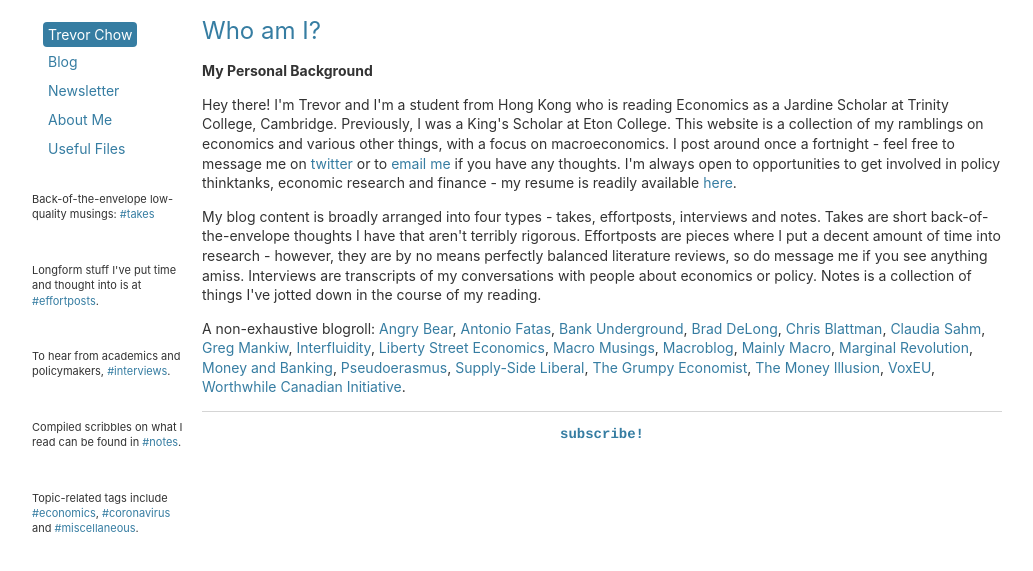
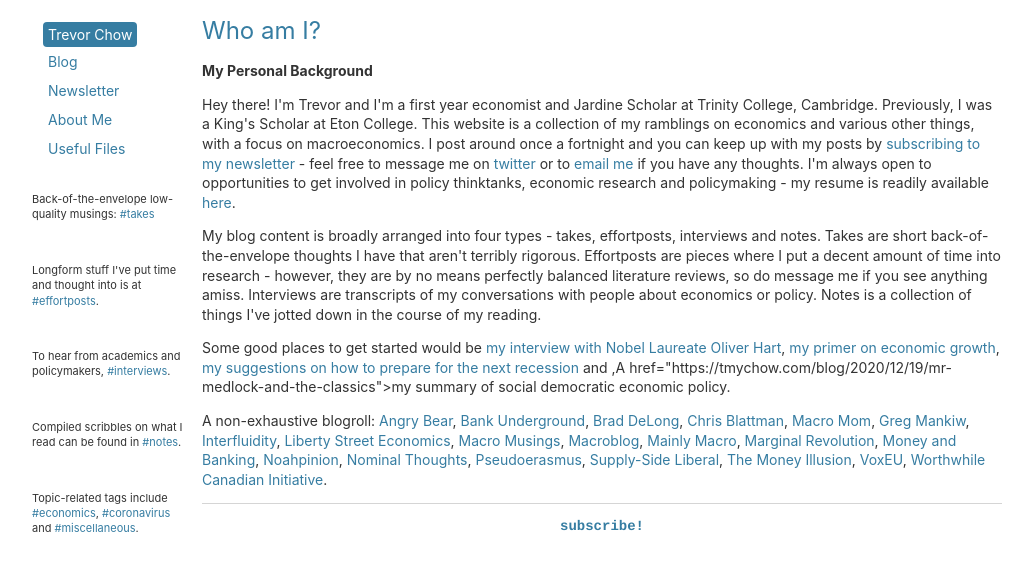
Before and after one commit to tmychow/tmychow.github.io, a Jekyll site: the page built from about/index.html, in a window 1280 px wide. Shown: the top 571 px of the page, without its empty margins (28-1061 px from the left). Built offline with Jekyll 4.4.1, drawn with Linux system fonts in a browser that asks for light colours.

Commit message:
Update index.html

```diff
--- a/about/index.html
+++ b/about/index.html
@@ -5,7 +5,8 @@
 <div class="blurb">
 	<h1>Who am I?</h1>
 	<p><strong>My Personal Background</strong></p>
-	<p>Hey there! I'm Trevor and I'm a student from Hong Kong who is reading Economics as a Jardine Scholar at Trinity College, Cambridge. Previously, I was a King's Scholar at Eton College. This website is a collection of my ramblings on economics and various other things, with a focus on macroeconomics. I post around once a fortnight - feel free to message me on <a href="https://twitter.com/tmychow">twitter</a> or to <a href="mailto:tmychow@gmail.com?subject=Mostly Economic Musings">email me</a> if you have any thoughts. I'm always open to opportunities to get involved in policy thinktanks, economic research and finance - my resume is readily available <a href="/assets/Resume.pdf">here</a>.</p>
+	<p>Hey there! I'm Trevor and I'm a first year economist and Jardine Scholar at Trinity College, Cambridge. Previously, I was a King's Scholar at Eton College. This website is a collection of my ramblings on economics and various other things, with a focus on macroeconomics. I post around once a fortnight and you can keep up with my posts by <a href="https://buttondown.email/tmychow">subscribing to my newsletter</a> - feel free to message me on <a href="https://twitter.com/tmychow">twitter</a> or to <a href="mailto:tmychow@gmail.com?subject=Mostly Economic Musings">email me</a> if you have any thoughts. I'm always open to opportunities to get involved in policy thinktanks, economic research and policymaking - my resume is readily available <a href="/assets/Resume.pdf">here</a>.</p>
 	<p> My blog content is broadly arranged into four types - takes, effortposts, interviews and notes. Takes are short back-of-the-envelope thoughts I have that aren't terribly rigorous. Effortposts are pieces where I put a decent amount of time into research - however, they are by no means perfectly balanced literature reviews, so do message me if you see anything amiss. Interviews are transcripts of my conversations with people about economics or policy. Notes is a collection of things I've jotted down in the course of my reading. </p>
-	<p> A non-exhaustive blogroll: <a href="https://angrybearblog.com/">Angry Bear</a>, <a href="http://antoniofatas.blogspot.com/">Antonio Fatas</a>, <a href="https://bankunderground.co.uk/">Bank Underground</a>, <a href="https://delong.typepad.com/">Brad DeLong</a>, <a href="https://chrisblattman.com/">Chris Blattman</a>, <a href="http://macromomblog.com/">Claudia Sahm</a>, <a href="https://gregmankiw.blogspot.com/">Greg Mankiw</a>, <a href="https://interfluidity.com/">Interfluidity</a>, <a href="https://libertystreeteconomics.newyorkfed.org/">Liberty Street Economics</a>, <a href="https://macromarketmusings.blogspot.com/">Macro Musings</a>, <a href="https://www.frbatlanta.org/blogs/macroblog/">Macroblog</a>, <a href="https://mainlymacro.blogspot.com/">Mainly Macro</a>, <a href="https://marginalrevolution.com/">Marginal Revolution</a>, <a href="https://www.moneyandbanking.com/">Money and Banking</a>, <a href="https://pseudoerasmus.com/">Pseudoerasmus</a>, <a href="https://blog.supplysideliberal.com/">Supply-Side Liberal</a>, <a href="https://johnhcochrane.blogspot.com/">The Grumpy Economist</a>, <a href="https://www.themoneyillusion.com/">The Money Illusion</a>, <a href="https://voxeu.org/">VoxEU</a>, <a href="https://worthwhile.typepad.com/">Worthwhile Canadian Initiative</a>. </p>
+	<p> Some good places to get started would be <a href="https://tmychow.com/blog/2020/05/14/a-conversation-with-nobel-laureate-oliver-hart">my interview with Nobel Laureate Oliver Hart</a>, <a href="https://tmychow.com/blog/2020/07/02/growth-a-primer-in-three-parts">my primer on economic growth</a>, <a href="https://tmychow.com/blog/2020/09/05/the-next-recession">my suggestions on how to prepare for the next recession</a> and ,A href="https://tmychow.com/blog/2020/12/19/mr-medlock-and-the-classics">my summary of social democratic economic policy</a>.</p>
+	<p> A non-exhaustive blogroll: <a href="https://angrybearblog.com/">Angry Bear</a>, <a href="https://bankunderground.co.uk/">Bank Underground</a>, <a href="https://delong.typepad.com/">Brad DeLong</a>, <a href="https://chrisblattman.com/">Chris Blattman</a>, <a href="http://macromomblog.com/">Macro Mom</a>, <a href="https://gregmankiw.blogspot.com/">Greg Mankiw</a>, <a href="https://interfluidity.com/">Interfluidity</a>, <a href="https://libertystreeteconomics.newyorkfed.org/">Liberty Street Economics</a>, <a href="https://macromarketmusings.blogspot.com/">Macro Musings</a>, <a href="https://www.frbatlanta.org/blogs/macroblog/">Macroblog</a>, <a href="https://mainlymacro.blogspot.com/">Mainly Macro</a>, <a href="https://marginalrevolution.com/">Marginal Revolution</a>, <a href="https://www.moneyandbanking.com/">Money and Banking</a>, <a href="noahpinion.substack.com">Noahpinion</a>, <a href="https://www.nominalthoughts.com/">Nominal Thoughts</a>, <a href="https://pseudoerasmus.com/">Pseudoerasmus</a>, <a href="https://blog.supplysideliberal.com/">Supply-Side Liberal</a>, <a href="https://www.themoneyillusion.com/">The Money Illusion</a>, <a href="https://voxeu.org/">VoxEU</a>, <a href="https://worthwhile.typepad.com/">Worthwhile Canadian Initiative</a>.</p>
 </div><!-- /.blurb -->
```
